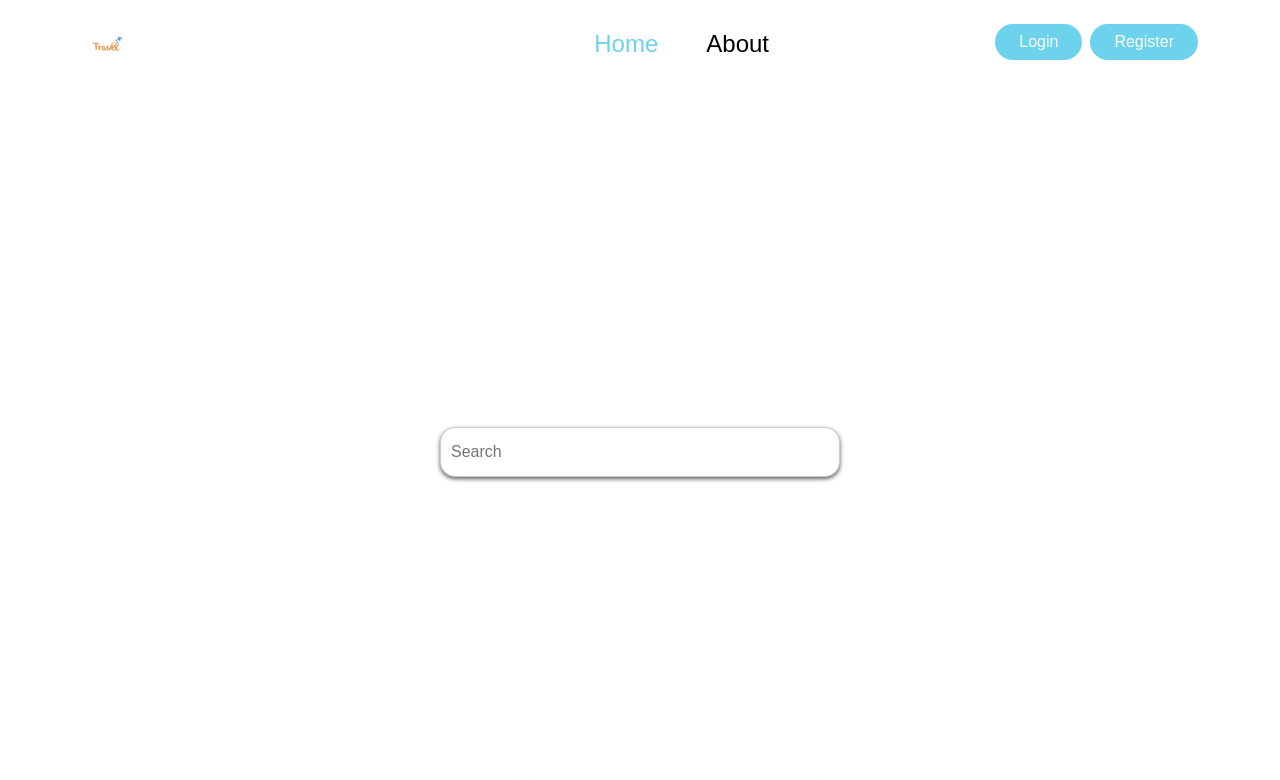
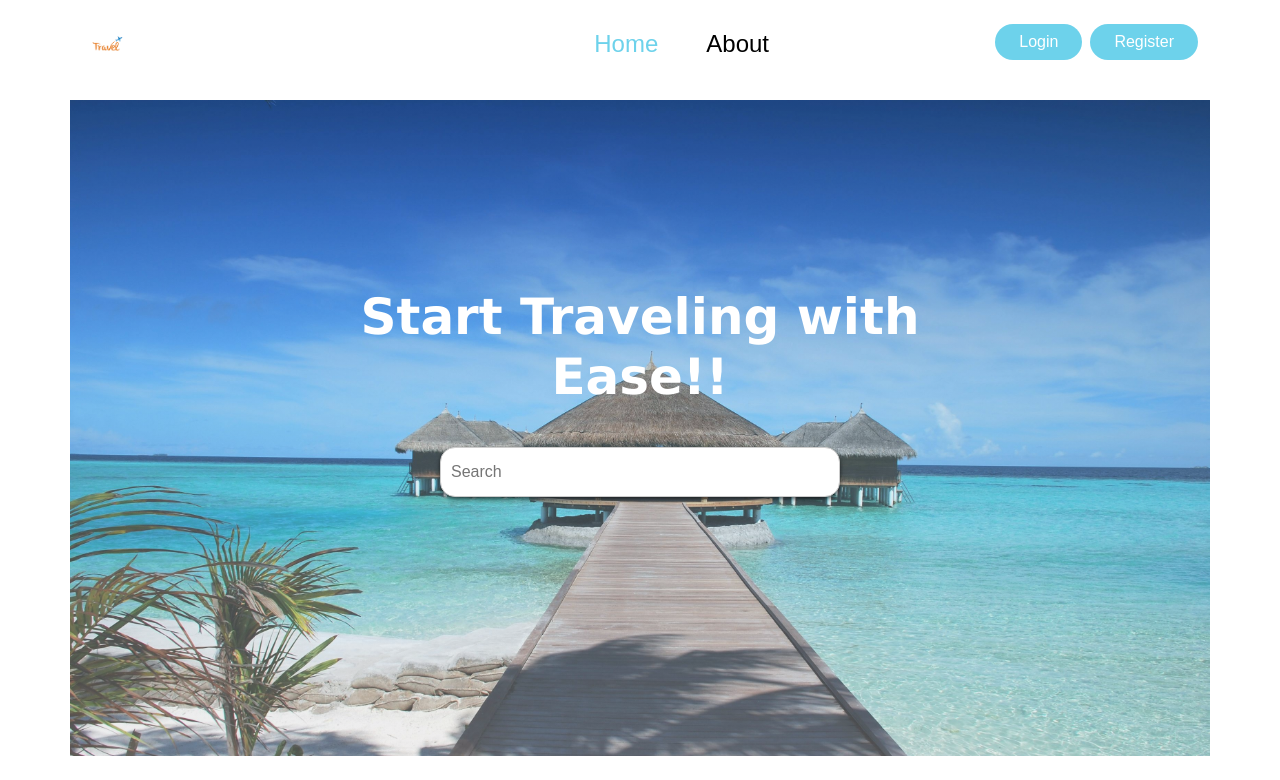
Before and after one commit to DharshiniHariKrishnan/Tour_Management_System_Frontend, a React (Create React App) app: page /home in a window 1280 px wide. Shown: the top 780 px of the page. Built offline with nearby package versions, Linux system fonts and the light colour scheme; a web font is replaced by a local one.

Commit message:
Update Home.jsx

```diff
--- a/src/pages/Home.jsx
+++ b/src/pages/Home.jsx
@@ -174,7 +174,7 @@ const Home = () => {
   };
 
   return (
-    <Container>
+    <Container className="part-1">
       <h1 className="title">Start Traveling with Ease!!</h1>
       <div className="centered">
         <input
```
